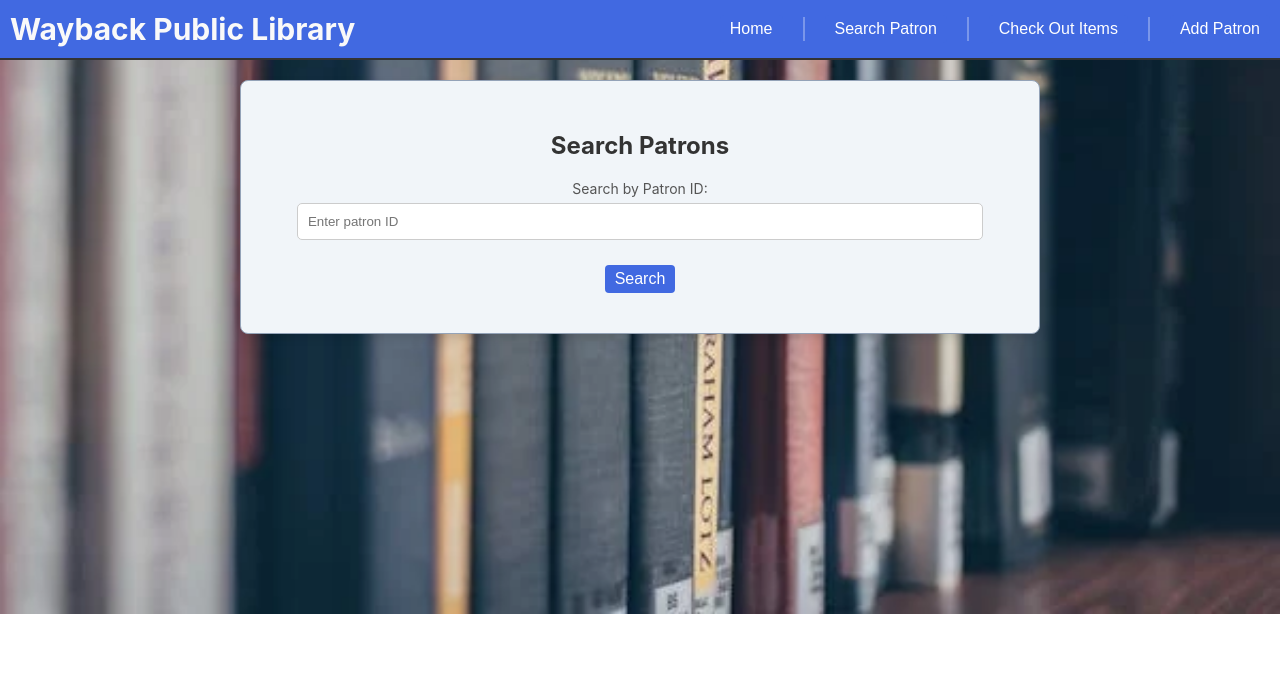
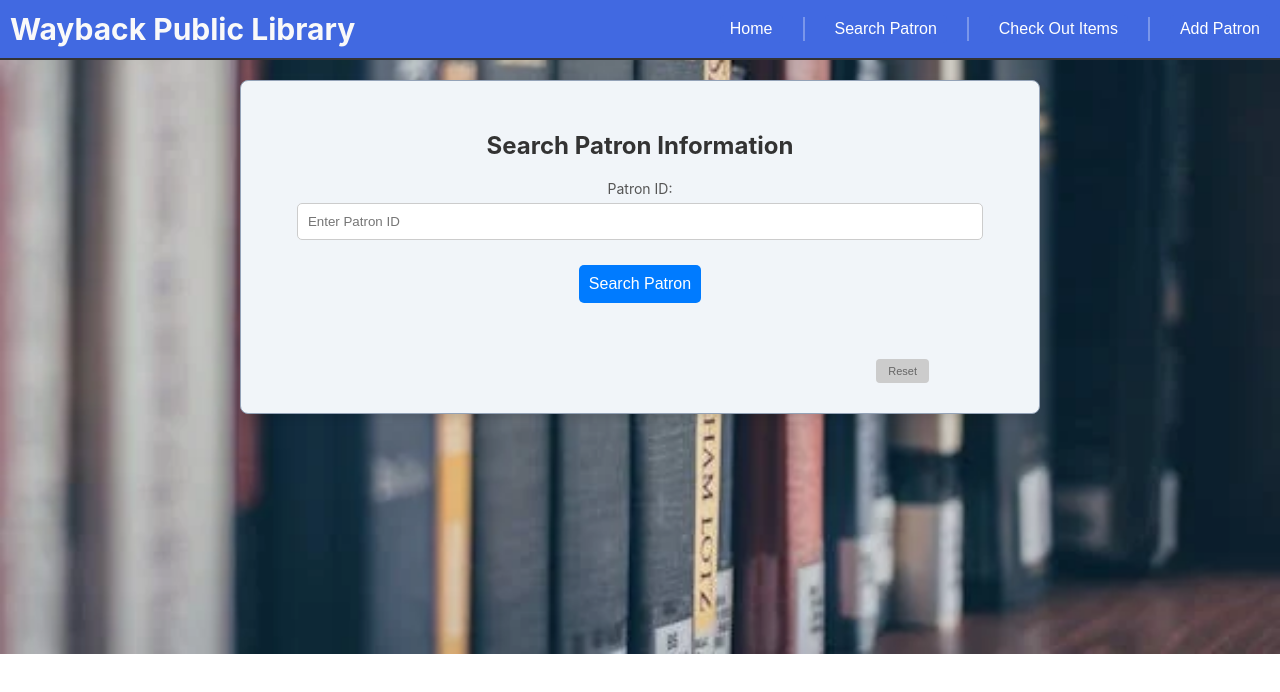
Before and after one commit to MIS-565/MIS-565-FrontEnd, a React (Create React App) app: page /search-patron in a window 1280 px wide. Shown: the top 692 px of the page. Built offline with nearby package versions, Linux system fonts and the light colour scheme.

Commit message:
fixing search patron

```diff
--- a/src/searchPatron.tsx
+++ b/src/searchPatron.tsx
@@ -3,56 +3,51 @@ import "./searchPatron.css";
 import NavTabs from "./NavTabs";
 
 const SearchPatron: React.FC = () => {
-  const [formData, setFormData] = useState({
-    firstName: "",
-    lastName: "",
-  });
+  const [patronID, setPatronID] = useState("");
+  const [patronData, setPatronData] = useState<any>(null); // Store patron data after search
+  const [isEligible, setIsEligible] = useState<boolean>(false); // Eligibility status for checkout
 
-  const [searchTerm, setSearchTerm] = useState("");
-  const [searchResults, setSearchResults] = useState<
-    Array<{
-      ITEMID: number;
-      ITEMTYPE: string;
-      ITEMNAME: string;
-      ITEMCOST: string;
-      STATUS: string;
-    }>
-  >([]);
-
-  const [patronName, setPatronName] = useState("");
-
-  // Handle input change for form fields
-
-  // Handle input change for the search bar
-  const handleSearchChange = (e: React.ChangeEvent<HTMLInputElement>) => {
-    setSearchTerm(e.target.value);
+  // Handle input change for Patron ID
+  const handlePatronIDChange = (e: React.ChangeEvent<HTMLInputElement>) => {
+    setPatronID(e.target.value);
   };
 
   // Handle search logic for patron search
-  // Handle search logic for patron search
-  const handleSearch = async () => {
-    if (searchTerm.trim() === "") {
-      alert("Please enter a search term.");
+  const handleSearchPatron = async () => {
+    if (patronID.trim() === "") {
+      alert("Please enter Patron ID.");
       return;
     }
 
     try {
-      const response = await fetch(
-        `http://localhost:5001/patrons/${searchTerm}/items`,
-        {
-          method: "GET",
-          headers: {
-            "Content-Type": "application/json",
-          },
-        }
-      );
+      const response = await fetch(`https://mis-565-backend-production.up.railway.app/patrons/${patronID}`, {
+        method: "GET",
+        headers: {
+          "Content-Type": "application/json",
+        },
+      });
 
       const data = await response.json();
 
       if (response.ok) {
-        setSearchResults(data.items);
+        setPatronData(data);
+
+        // Check eligibility based on membership status, late fees, and number of checkouts
+        const now = new Date();
+        const issuedDate = new Date(data.LBCD_ISSUEDATE);
+        const expirationDate = new Date(data.LBCD_EXPIRATIONDATE);
+        const isMembershipActive = issuedDate && expirationDate && now > issuedDate && now < expirationDate;
+
+        const eligible =
+          isMembershipActive &&
+          (data.LFEE_BALANCE === null || parseFloat(data.LFEE_BALANCE) === 0) &&
+          data.NUM_CHECKOUT <= 20;
+
+        setIsEligible(eligible);
       } else {
-        alert("Failed to search for patron items.");
+        alert("Patron not found.");
+        setPatronData(null);
+        setIsEligible(false);
       }
     } catch (error) {
       console.error("Error during search:", error);
@@ -60,55 +55,60 @@ const SearchPatron: React.FC = () => {
     }
   };
 
-  const clearSearch = () => {
-    setSearchResults([]);
-    setSearchTerm(""); // Optionally clear the search term
-    setPatronName(""); // Clear the patron name
+  // Reset form fields and patron data
+  const handleReset = () => {
+    setPatronID("");
+    setPatronData(null);
+    setIsEligible(false);
   };
 
   return (
     <div className="container">
-      {/* Search Patrons Section */}
       <div className="form-section">
-        <h2>Search Patrons</h2>
+        <h2>Search Patron Information</h2>
         <div>
-          <label>Search by Patron ID: </label>
+          <label>Patron ID:</label>
           <input
             type="text"
-            className="search-bar"
-            placeholder="Enter patron ID"
-            value={searchTerm}
-            onChange={handleSearchChange}
+            className="input-field"
+            placeholder="Enter Patron ID"
+            value={patronID}
+            onChange={handlePatronIDChange}
+            required
           />
+          <button onClick={handleSearchPatron}>Search Patron</button>
         </div>
-        <button className="search-button" onClick={handleSearch}>
-          Search
-        </button>
 
-        {/* Display search results */}
-        {patronName && (
-          <div>
-            <h3>Patron: {patronName}</h3>
-            {searchResults.length > 0 ? (
-              <div className="search-results">
-                <button className="close-button" onClick={clearSearch}>
-                  {/* Close button SVG */}
-                </button>
-                <h3>Items associated with {patronName}</h3>
-                <ul>
-                  {searchResults.map((item, index) => (
-                    <li key={index}>
-                      Item Name: {item.ITEMNAME}, Type: {item.ITEMTYPE}, Cost: $
-                      {item.ITEMCOST}
-                    </li>
-                  ))}
-                </ul>
-              </div>
+        {/* Display Patron Information */}
+        {patronData && (
+          <div className="patron-info">
+            <p>
+              <strong>Name:</strong> {patronData.PATRONFName} {patronData.PATRONLName}
+            </p>
+            <p>
+              <strong>Membership Status:</strong>{" "}
+              {patronData.LBCD_isExpired === 0 ? "Active" : "Expired"}
+            </p>
+            <p>
+              <strong>Late Fees:</strong> ${patronData.LFEE_BALANCE !== null ? patronData.LFEE_BALANCE : "0"}
+            </p>
+            <p>
+              <strong>Number of Checkouts:</strong> {patronData.NUM_CHECKOUT !== null ? patronData.NUM_CHECKOUT : "0"}
+            </p>
+            {isEligible ? (
+              <p style={{ color: "green" }}>Patron is eligible for checkout.</p>
             ) : (
-              <h3>No items found for {patronName}</h3>
+              <p style={{ color: "red" }}>Patron is not eligible for checkout.</p>
             )}
           </div>
         )}
+
+        {/* Reset Button */}
+        <div className="button-container">
+          <button className="reset-button" onClick={handleReset} disabled={!patronData}>
+            Reset
+          </button>
+        </div>
       </div>
     </div>
   );
```
